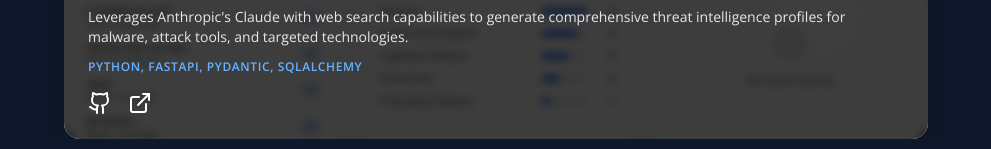
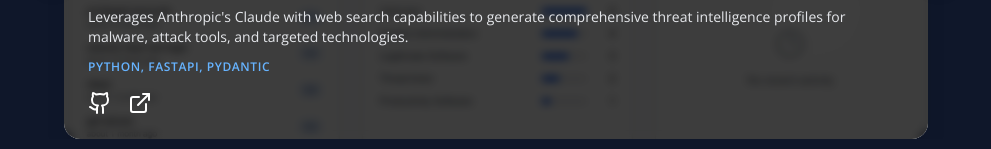
Before and after one commit to ricomanifesto/rico, a React (Vite) app: page / in a window 1280 px wide. Shown: the part 1977-2126 px from the top of the page, without its empty margins (144-1135 px from the left). Built offline with nearby package versions, Linux system fonts and the light colour scheme.

Commit message:
Update technology stack across portfolio

```diff
--- a/src/components/AboutMe.tsx
+++ b/src/components/AboutMe.tsx
@@ -5,7 +5,7 @@ export default function AboutMe() {
     "Python",
     "asyncio",
     "FastAPI",
-    "SQLAlchemy",
+    "Go",
     "Pydantic",
     "LangGraph"
   ];
--- a/src/components/ProjectsSection.tsx
+++ b/src/components/ProjectsSection.tsx
@@ -7,7 +7,7 @@ const projects = [
   {
     title: "AI-Powered Threat Intelligence Platform",
     description: "Leverages Anthropic's Claude with web search capabilities to generate comprehensive threat intelligence profiles for malware, attack tools, and targeted technologies.",
-    tech: "PYTHON, FASTAPI, PYDANTIC, SQLALCHEMY",
+    tech: "PYTHON, FASTAPI, PYDANTIC",
     repoUrl: "https://github.com/ricomanifesto/SentrySearch",
     demoUrl: "https://sentry-search.vercel.app/",
     bgGradient: "from-purple-600 via-blue-600 to-cyan-600",
@@ -25,7 +25,7 @@ const projects = [
   {
     title: "Cybersecurity Exploit Reporter",
     description: "An AI-powered tool that doesn't just collect security news but analyzes it to identify active threats, vulnerabilities, and attack patterns, turning news feeds into actionable threat intelligence.",
-    tech: "PYTHON, ASYNCIO, LANGGRAPH",
+    tech: "PYTHON, ASYNCIO, LANGGRAPH, MCP",
     repoUrl: "https://github.com/ricomanifesto/SentryInsight",
     demoUrl: "https://ricomanifesto.github.io/SentryInsight/",
     bgGradient: "from-red-600 via-pink-600 to-purple-600",
@@ -34,7 +34,7 @@ const projects = [
   {
     title: "Cybersecurity GRC Reporter",
     description: "Automated governance, risk & compliance intelligence that monitors RSS feeds and generates GRC reports using AI analysis.",
-    tech: "PYTHON, ASYNCIO, LANGGRAPH",
+    tech: "GO, PYTHON, LANGGRAPH, FASTAPI",
     repoUrl: "https://github.com/ricomanifesto/GRCInsight",
     demoUrl: "https://ricomanifesto.github.io/GRCInsight/",
     bgGradient: "from-orange-600 via-red-600 to-pink-600",
```
